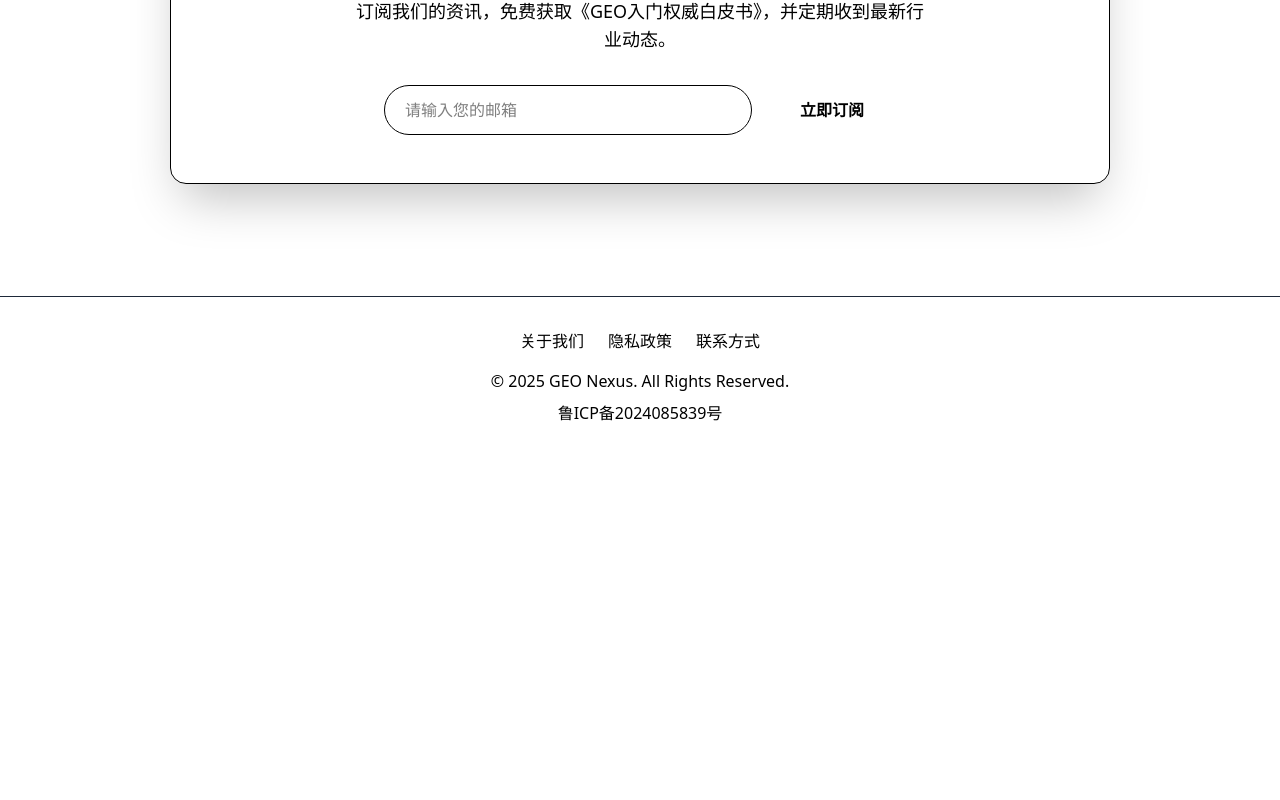
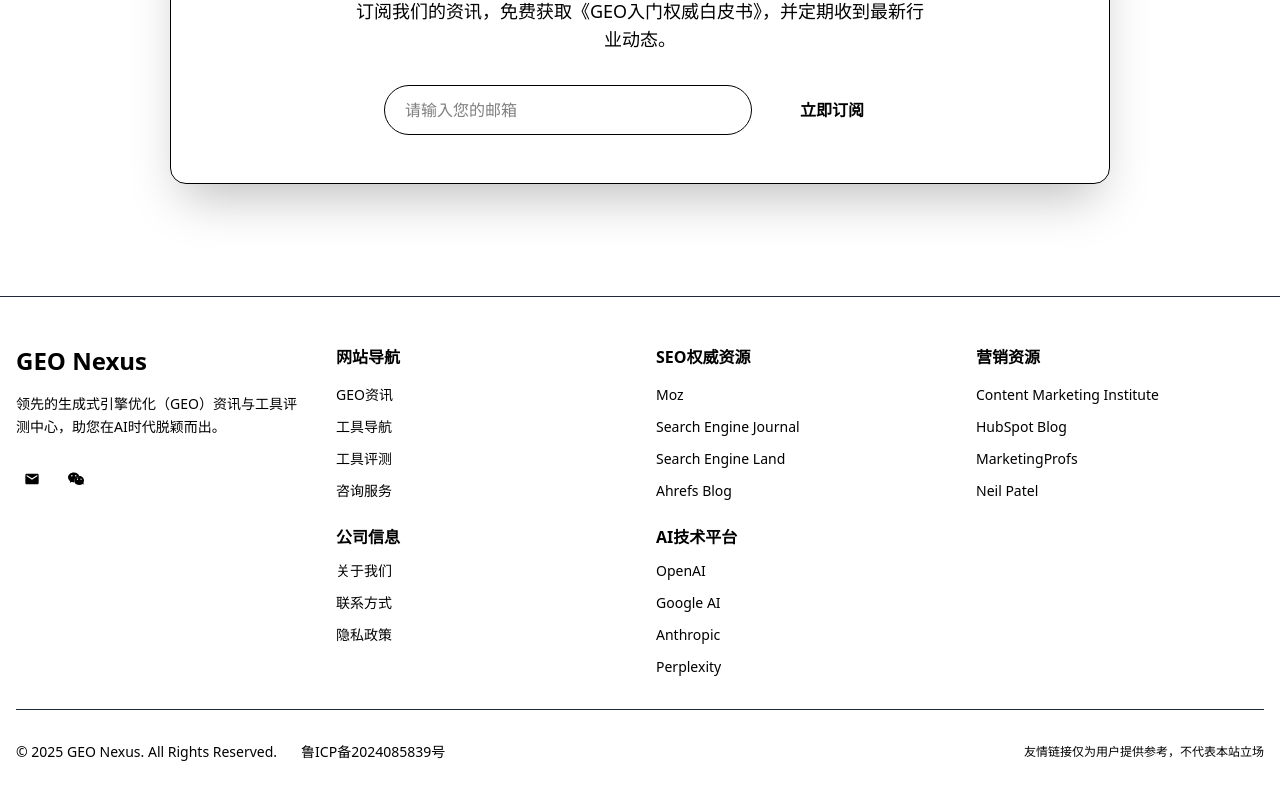
Before and after one commit to alg-bug-engineer/geo-nexus, a Next.js app: page / in a window 1280 px wide. Shown: the part 1351-2151 px from the top of the page. Before the commit the page ends 1808 px from the top, so only its background shows below. Built offline with nearby package versions, Linux system fonts and the light colour scheme; no server answers.

Commit message:
modify footer.tsx

```diff
--- a/src/components/Footer.tsx
+++ b/src/components/Footer.tsx
@@ -5,29 +5,190 @@ export const Footer = () => {
   const year = new Date().getFullYear();
   const icpNumber = '鲁ICP备2024085839号';
 
+  // 友情链接数据
+  const friendlyLinks = {
+    seoAuthorities: [
+      { name: 'Moz', url: 'https://moz.com', description: 'SEO权威指南' },
+      { name: 'Search Engine Journal', url: 'https://www.searchenginejournal.com', description: 'SEO新闻资讯' },
+      { name: 'Search Engine Land', url: 'https://searchengineland.com', description: '搜索引擎资讯' },
+      { name: 'Ahrefs Blog', url: 'https://ahrefs.com/blog', description: 'SEO工具博客' }
+    ],
+    aiTech: [
+      { name: 'OpenAI', url: 'https://openai.com', description: 'AI技术领导者' },
+      { name: 'Google AI', url: 'https://ai.google', description: 'Google AI研究' },
+      { name: 'Anthropic', url: 'https://www.anthropic.com', description: 'AI安全研究' },
+      { name: 'Perplexity', url: 'https://www.perplexity.ai', description: 'AI搜索引擎' }
+    ],
+    marketing: [
+      { name: 'Content Marketing Institute', url: 'https://contentmarketinginstitute.com', description: '内容营销权威' },
+      { name: 'HubSpot Blog', url: 'https://blog.hubspot.com', description: '营销自动化' },
+      { name: 'MarketingProfs', url: 'https://www.marketingprofs.com', description: '营销教育平台' },
+      { name: 'Neil Patel', url: 'https://neilpatel.com', description: '数字营销专家' }
+    ]
+  };
+
+  // 网站内部导航
+  const siteLinks = {
+    main: [
+      { name: 'GEO资讯', href: '/insights' },
+      { name: '工具导航', href: '/navigate' },
+      { name: '工具评测', href: '/tools' },
+      { name: '咨询服务', href: '/consulting' }
+    ],
+    company: [
+      { name: '关于我们', href: '/about' },
+      { name: '联系方式', href: '/contact' },
+      { name: '隐私政策', href: '/privacy-policy' }
+    ]
+  };
+
   return (
     <footer className="bg-primary border-t border-gray-800">
-      <div className="container mx-auto p-8 text-center text-text-light">
-        {/* 导航链接 */}
-        <div className="flex justify-center space-x-6 mb-4">
-          <Link href="/about" className="hover:text-accent">关于我们</Link>
-          <Link href="/privacy-policy" className="hover:text-accent">隐私政策</Link>
-          <Link href="/contact" className="hover:text-accent">联系方式</Link>
+      <div className="container mx-auto px-4 py-12">
+        {/* 主要内容区域 */}
+        <div className="grid grid-cols-1 lg:grid-cols-4 gap-8 mb-8">
+
+          {/* 网站介绍 */}
+          <div className="lg:col-span-1">
+            <div className="flex items-center space-x-2 mb-4">
+              <div className="text-2xl font-bold text-text-main">GEO Nexus</div>
+            </div>
+            <p className="text-text-secondary text-sm leading-relaxed mb-6">
+              领先的生成式引擎优化（GEO）资讯与工具评测中心，助您在AI时代脱颖而出。
+            </p>
+
+            {/* 可选：社交媒体链接 */}
+            <div className="flex space-x-3">
+              <a
+                href="mailto:contact@geo-nexus.com"
+                className="w-8 h-8 bg-secondary rounded-full flex items-center justify-center text-text-secondary hover:text-accent hover:bg-accent/10 transition-colors"
+                aria-label="邮箱"
+              >
+                <svg className="w-4 h-4" fill="currentColor" viewBox="0 0 24 24">
+                  <path d="M20 4H4c-1.1 0-1.99.9-1.99 2L2 18c0 1.1.9 2 2 2h16c1.1 0 2-.9 2-2V6c0-1.1-.9-2-2-2zm0 4l-8 5-8-5V6l8 5 8-5v2z"/>
+                </svg>
+              </a>
+              <a
+                href="#"
+                className="w-8 h-8 bg-secondary rounded-full flex items-center justify-center text-text-secondary hover:text-accent hover:bg-accent/10 transition-colors"
+                aria-label="微信"
+              >
+                <svg className="w-4 h-4" fill="currentColor" viewBox="0 0 24 24">
+                  <path d="M8.691 2.188C3.891 2.188 0 5.476 0 9.53c0 2.212 1.17 4.203 3.002 5.55a.59.59 0 0 1 .213.665l-.39 1.48c-.019.07-.048.141-.048.213 0 .163.13.295.29.295a.326.326 0 0 0 .167-.054l1.903-1.114a.864.864 0 0 1 .717-.098 10.16 10.16 0 0 0 2.837.403c.276 0 .543-.027.811-.05-.857-2.578.157-4.972 1.932-6.446 1.703-1.415 3.882-1.98 5.853-1.838-.576-3.583-4.196-6.348-8.596-6.348zM5.785 5.991c.642 0 1.162.529 1.162 1.18 0 .659-.52 1.188-1.162 1.188-.642 0-1.162-.529-1.162-1.188 0-.651.52-1.18 1.162-1.18zm5.813 0c.642 0 1.162.529 1.162 1.18 0 .659-.52 1.188-1.162 1.188-.642 0-1.162-.529-1.162-1.188 0-.651.52-1.18 1.162-1.18zm5.34 2.867c-1.797-.052-3.746.512-5.28 1.786-1.72 1.428-2.687 3.72-1.78 6.22.942 2.453 3.666 4.229 6.884 4.229 2.098 0 3.862-.53 5.253-1.42l1.194.685c.042.02.089.038.135.038.133 0 .241-.11.241-.234 0-.06-.023-.12-.038-.177l-.307-1.141a.463.463 0 0 1 .167-.525C23.035 17.466 24 15.942 24 14.235c0-3.699-3.146-6.7-7.062-6.7zm-2.68 2.52c.54 0 .97.436.97.974 0 .546-.43.982-.97.982-.54 0-.97-.436-.97-.982 0-.538.43-.974.97-.974zm5.34 0c.54 0 .97.436.97.974 0 .546-.43.982-.97.982-.54 0-.97-.436-.97-.982 0-.538.43-.974.97-.974z"/>
+                </svg>
+              </a>
+            </div>
           </div>
 
-        {/* 版权信息 */}
-        <p className="mb-2">© {year} GEO Nexus. All Rights Reserved.</p>
+          {/* 网站导航 */}
+          <div>
+            <h4 className="text-text-main font-semibold mb-4">网站导航</h4>
+            <div className="space-y-3">
+              {siteLinks.main.map((link) => (
+                <Link
+                  key={link.name}
+                  href={link.href}
+                  className="block text-text-secondary hover:text-accent transition-colors text-sm"
+                >
+                  {link.name}
+                </Link>
+              ))}
+            </div>
 
-        {/* ICP 备案号 */}
+            <h5 className="text-text-main font-semibold mt-6 mb-3">公司信息</h5>
+            <div className="space-y-3">
+              {siteLinks.company.map((link) => (
+                <Link
+                  key={link.name}
+                  href={link.href}
+                  className="block text-text-secondary hover:text-accent transition-colors text-sm"
+                >
+                  {link.name}
+                </Link>
+              ))}
+            </div>
+          </div>
+
+          {/* SEO & AI 权威网站 */}
+          <div>
+            <h4 className="text-text-main font-semibold mb-4">SEO权威资源</h4>
+            <div className="space-y-3 mb-6">
+              {friendlyLinks.seoAuthorities.map((link) => (
+                <a
+                  key={link.name}
+                  href={link.url}
+                  target="_blank"
+                  rel="noopener noreferrer"
+                  className="block text-text-secondary hover:text-accent transition-colors text-sm"
+                  title={link.description}
+                >
+                  {link.name}
+                </a>
+              ))}
+            </div>
+
+            <h5 className="text-text-main font-semibold mb-3">AI技术平台</h5>
+            <div className="space-y-3">
+              {friendlyLinks.aiTech.map((link) => (
+                <a
+                  key={link.name}
+                  href={link.url}
+                  target="_blank"
+                  rel="noopener noreferrer"
+                  className="block text-text-secondary hover:text-accent transition-colors text-sm"
+                  title={link.description}
+                >
+                  {link.name}
+                </a>
+              ))}
+            </div>
+          </div>
+
+          {/* 营销资源 */}
+          <div>
+            <h4 className="text-text-main font-semibold mb-4">营销资源</h4>
+            <div className="space-y-3">
+              {friendlyLinks.marketing.map((link) => (
+                <a
+                  key={link.name}
+                  href={link.url}
+                  target="_blank"
+                  rel="noopener noreferrer"
+                  className="block text-text-secondary hover:text-accent transition-colors text-sm"
+                  title={link.description}
+                >
+                  {link.name}
+                </a>
+              ))}
+            </div>
+          </div>
+        </div>
+
+        {/* 分割线 */}
+        <div className="border-t border-gray-800 pt-8">
+          {/* 底部信息 */}
+          <div className="flex flex-col md:flex-row justify-between items-center text-text-light text-sm">
+            <div className="flex flex-col md:flex-row items-center space-y-2 md:space-y-0 md:space-x-6">
+              <p>© {year} GEO Nexus. All Rights Reserved.</p>
               <a
                 href="http://beian.miit.gov.cn/"
                 target="_blank"
                 rel="noopener noreferrer"
-          className="hover:text-accent" // 与其他链接样式保持一致
+                className="hover:text-accent transition-colors"
               >
                 {icpNumber}
               </a>
             </div>
+
+            {/* 友情链接声明 */}
+            <div className="mt-4 md:mt-0">
+              <p className="text-xs text-text-secondary">
+                友情链接仅为用户提供参考，不代表本站立场
+              </p>
+            </div>
+          </div>
+        </div>
+      </div>
     </footer>
   );
 };
```
Lines whose indentation alone changed are shown as unchanged.
